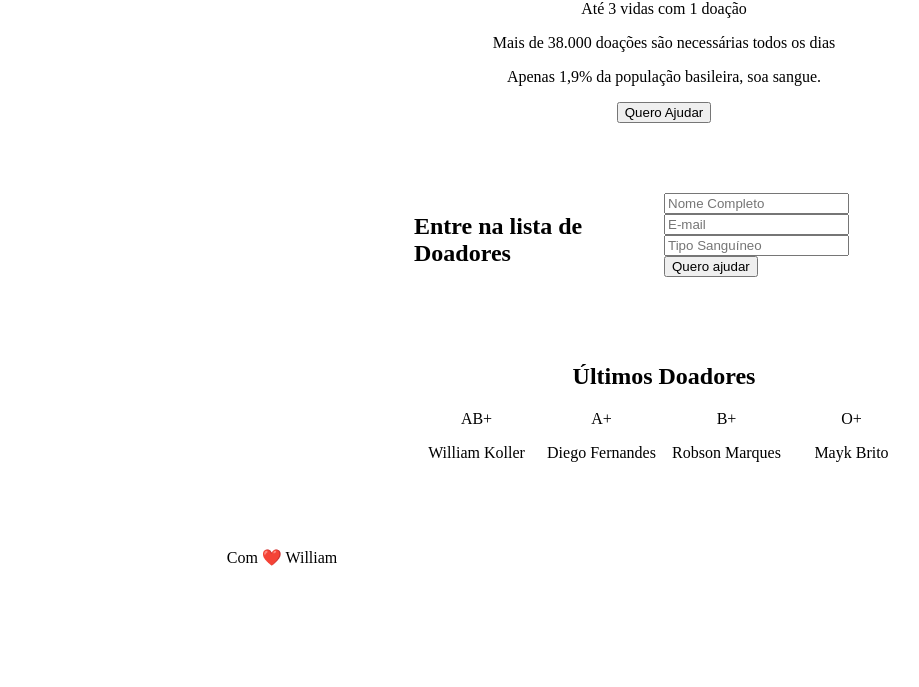
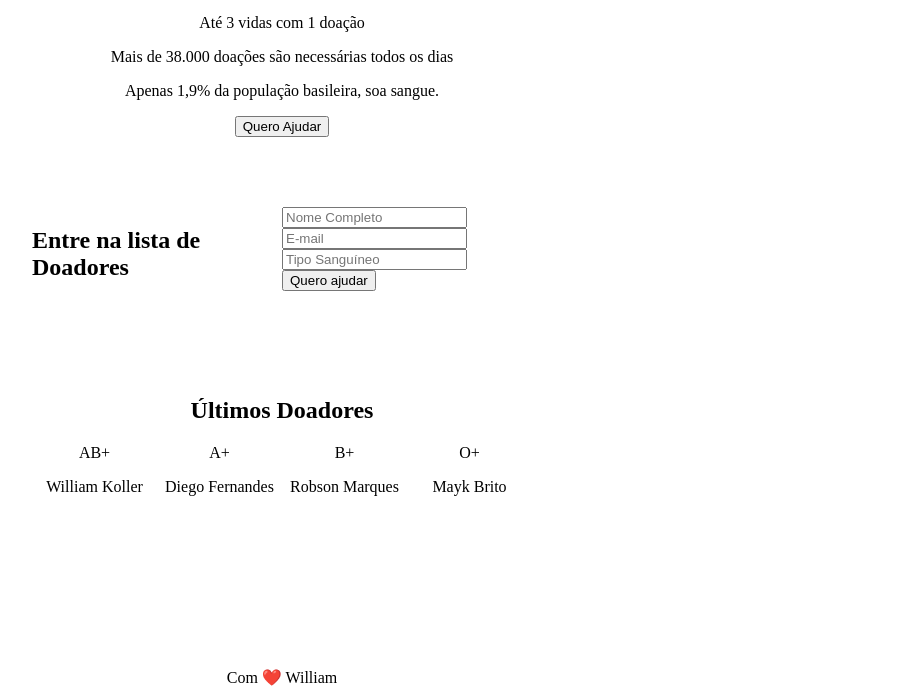
Before and after one commit to williamkoller/MaratonaDev, a plain HTML site: page index.html in a window 1280 px wide. Shown: the part 113-800 px from the top of the page, without its empty margins (358-1277 px from the left). Drawn offline with Linux system fonts and the light colour scheme.

Commit message:
adjusted css

```diff
--- a/style.css
+++ b/style.css
@@ -1,3 +1,18 @@
+html,
+body {
+    margin: 0;
+}
+
+body {
+    display: flex;
+    flex-direction: column;
+    height: 100vh;
+}
+
+footer {
+    margin-top: auto;
+}
+
 header,
 main,
 footer {
@@ -17,8 +32,7 @@ footer {
 header,
 .form,
 main {
-    margin-bottom: 70px;
+    margin: 0 auto 70px auto;
     width: 90%;
     max-width: 500px;
-    margin-left: auto;
 }
```
